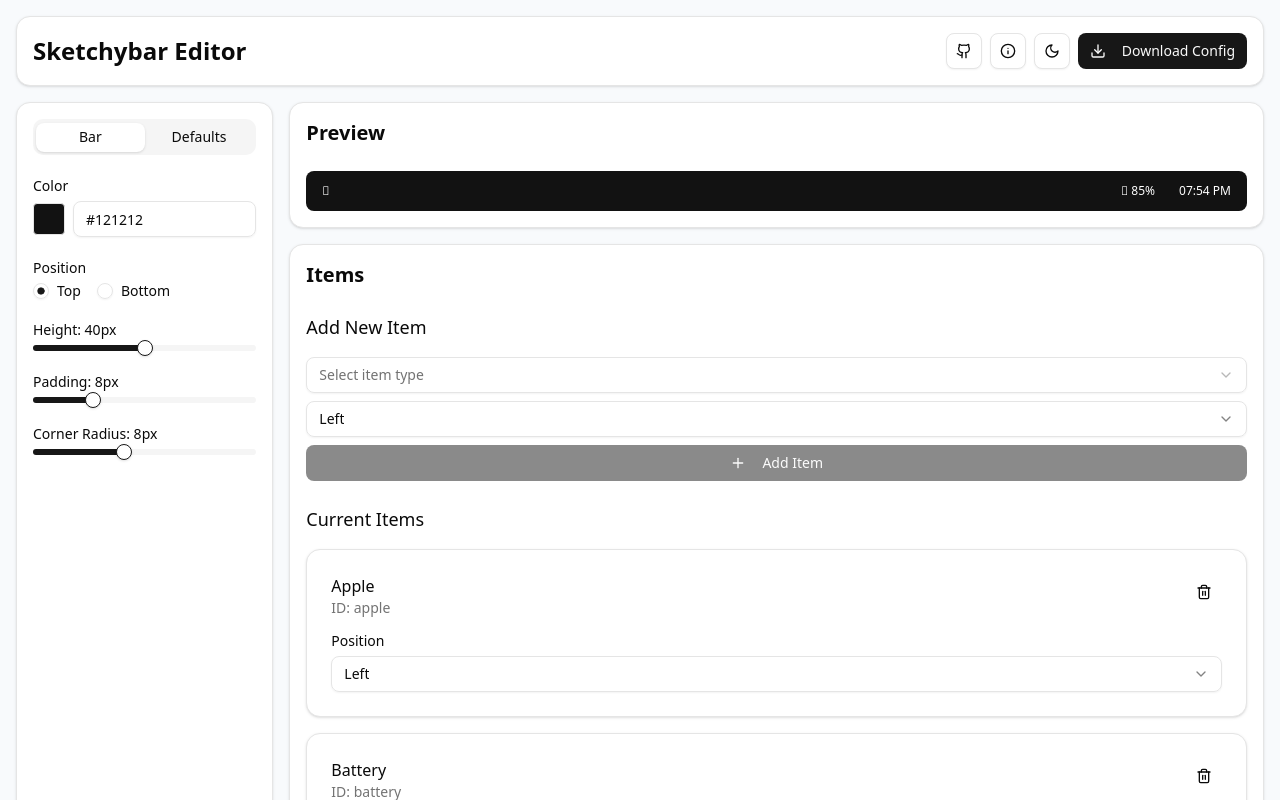
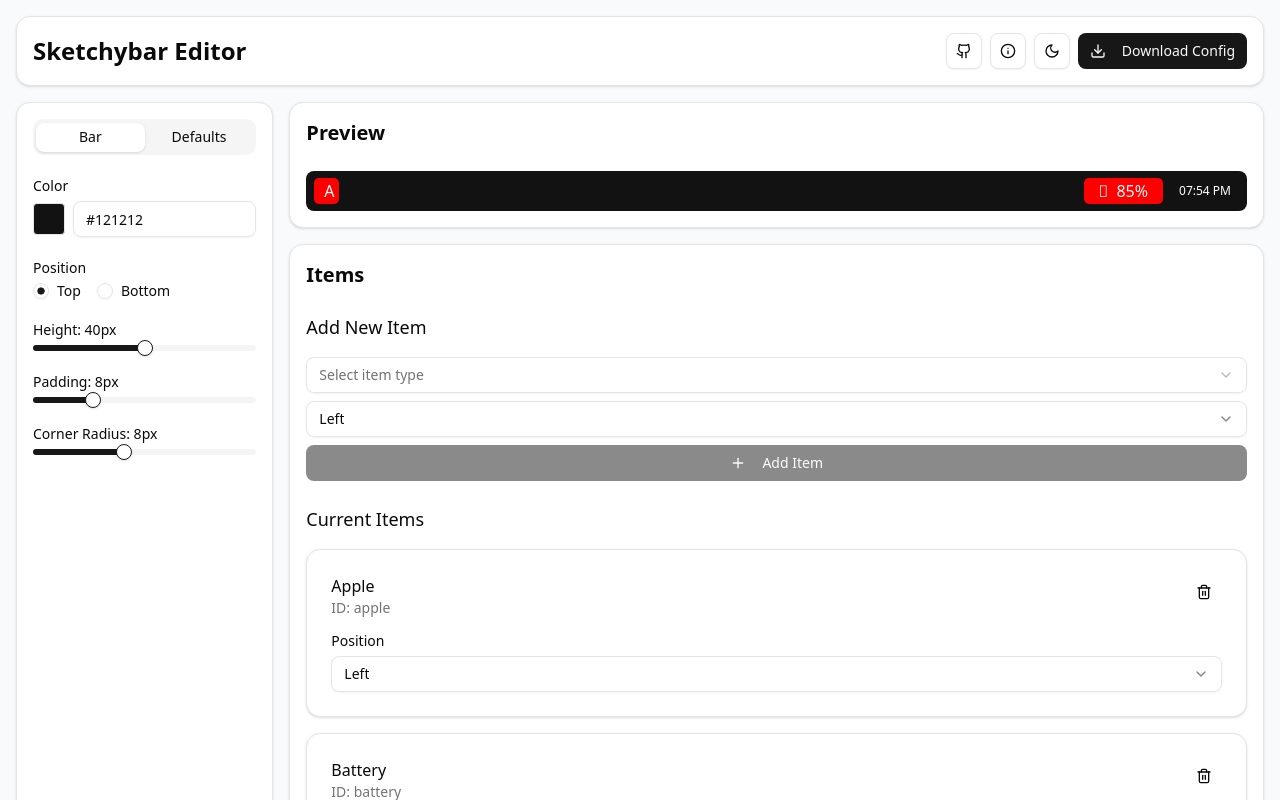
Before and after one commit to jakmaz/sketchybar-editor, a Next.js app: page / in a window 1280 px wide. Shown: the top 800 px of the page. Built offline with nearby package versions, Linux system fonts and the light colour scheme.

Commit message:
feat: apply more styling to apple and calendar

```diff
--- a/src/components/sketchybar-editor.tsx
+++ b/src/components/sketchybar-editor.tsx
@@ -63,7 +63,7 @@ export function SketchybarEditor() {
       cornerRadius: 8,
     },
     defaults: {
-      backgroundColor: "0x262626",
+      backgroundColor: "0xff0000",
       iconColor: "0xffffff",
       labelColor: "0xffffff",
       paddingLeft: 5,
--- a/src/components/sketchybar-items/apple-item.tsx
+++ b/src/components/sketchybar-items/apple-item.tsx
@@ -1,16 +1,21 @@
 import type { SketchybarItemComponentProps } from "./item-interface"
 
-export function AppleItem({ item, config, className }: SketchybarItemComponentProps) {
+export function AppleItem({ item, config }: SketchybarItemComponentProps) {
   return (
     <div
-      className={className}
       style={{
-        color: item.color || "#ffffff",
-        fontSize: `${config.fontSize}px`,
-        fontFamily: config.fontFamily,
+        backgroundColor: `#${config.defaults.backgroundColor.slice(2)}`,
+        color: `#${config.defaults.iconColor.slice(2)}`,
+        paddingLeft: `${config.defaults.iconPaddingLeft}px`,
+        paddingRight: `${config.defaults.iconPaddingRight}px`,
+        height: `${config.defaults.backgroundHeight}px`,
+        borderRadius: `${config.defaults.backgroundCornerRadius}px`,
+        display: "flex",
+        alignItems: "center",
+        justifyContent: "center",
       }}
     >
-      􀣺
+      A
     </div>
   )
 }
--- a/src/components/sketchybar-items/battery-item.tsx
+++ b/src/components/sketchybar-items/battery-item.tsx
@@ -1,16 +1,38 @@
 import type { SketchybarItemComponentProps } from "./item-interface"
 
-export function BatteryItem({ item, config, className }: SketchybarItemComponentProps) {
+export function BatteryItem({ item, config }: SketchybarItemComponentProps) {
   return (
     <div
-      className={className}
       style={{
-        color: item.color || "#ffffff",
-        fontSize: `${config.fontSize}px`,
-        fontFamily: config.fontFamily,
+        backgroundColor: `#${config.defaults.backgroundColor.slice(2)}`,
+        borderRadius: `${config.defaults.backgroundCornerRadius}px`,
+        height: `${config.defaults.backgroundHeight}px`,
+        display: "flex",
+        alignItems: "center",
+        paddingLeft: `${config.defaults.paddingLeft}px`,
+        paddingRight: `${config.defaults.paddingRight}px`,
       }}
     >
-        85%
+      <span
+        style={{
+          color: `#${config.defaults.iconColor.slice(2)}`,
+          fontFamily: config.defaults.iconFont,
+          paddingLeft: `${config.defaults.iconPaddingLeft}px`,
+          paddingRight: `${config.defaults.iconPaddingRight}px`,
+        }}
+      >
+        
+      </span>
+      <span
+        style={{
+          color: `#${config.defaults.labelColor.slice(2)}`,
+          fontFamily: config.defaults.labelFont,
+          paddingLeft: `${config.defaults.labelPaddingLeft}px`,
+          paddingRight: `${config.defaults.labelPaddingRight}px`,
+        }}
+      >
+        85%
+      </span>
     </div>
   )
 }
--- a/src/components/sketchybar-items/calendar-item.tsx
+++ b/src/components/sketchybar-items/calendar-item.tsx
@@ -21,8 +21,6 @@ export function CalendarItem({ item, config, className }: SketchybarItemComponen
       className={className}
       style={{
         color: item.color || "#ffffff",
-        fontSize: `${config.fontSize}px`,
-        fontFamily: config.fontFamily,
       }}
     >
       {date}
--- a/src/components/sketchybar-items/clock-item.tsx
+++ b/src/components/sketchybar-items/clock-item.tsx
@@ -19,8 +19,6 @@ export function ClockItem({ item, config, className }: SketchybarItemComponentPr
       className={className}
       style={{
         color: item.color || "#ffffff",
-        fontSize: `${config.fontSize}px`,
-        fontFamily: config.fontFamily,
       }}
     >
       {time}
--- a/src/components/sketchybar-items/spaces-item.tsx
+++ b/src/components/sketchybar-items/spaces-item.tsx
@@ -6,8 +6,6 @@ export function SpacesItem({ item, config, className }: SketchybarItemComponentP
       className={className}
       style={{
         color: item.color || "#ffffff",
-        fontSize: `${config.fontSize}px`,
-        fontFamily: config.fontFamily,
       }}
     >
       1 2 3
```
